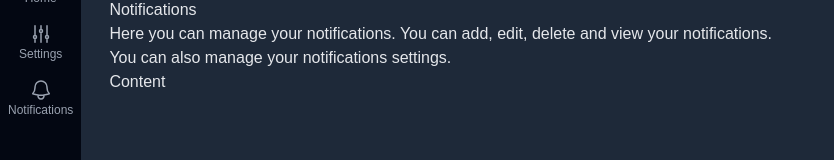
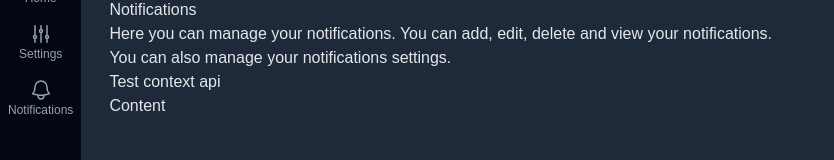
Before and after one commit to FelipeEnne/admin-template-next, a Next.js app: page /notifications in a window 1280 px wide. Shown: the part 122-282 px from the top of the page, without its empty margins (0-834 px from the left). Built offline with nearby package versions, Linux system fonts and the light colour scheme; a web font is replaced by a local one.

Commit message:
add context api

```diff
--- a/src/app/layout.tsx
+++ b/src/app/layout.tsx
@@ -1,5 +1,6 @@
 import type { Metadata } from "next";
 import { Geist, Geist_Mono } from "next/font/google";
+import { AppProvider } from "@/data/context/AppContext";
 
 import "@/styles/globals.css";
 
@@ -28,7 +29,9 @@ export default function RootLayout({
       lang="pt-BR"
       className={`${geistSans.variable} ${geistMono.variable} h-full antialiased`}
     >
-      <body className="flex min-h-full flex-col">{children}</body>
+      <body className="flex min-h-full flex-col">
+        <AppProvider name="Test context api">{children}</AppProvider>
+      </body>
     </html>
   );
 }
--- a/src/app/notifications/page.tsx
+++ b/src/app/notifications/page.tsx
@@ -1,6 +1,11 @@
+"use client";
+
 import Layout from "@/components/template/Layout";
+import useAppData from "@/data/hook/useAppData";
 
 export default function Notifications() {
+  const ctx = useAppData();
+
   return (
     <Layout
       title="Notifications"
@@ -12,6 +17,7 @@ export default function Notifications() {
         view your notifications.
       </p>
       <p>You can also manage your notifications settings.</p>
+      <p>{ctx.name}</p>
     </Layout>
   );
 }
--- /dev/null
+++ b/src/data/context/AppContext.tsx
@@ -0,0 +1,32 @@
+"use client";
+
+import { createContext, useContext } from "react";
+
+interface AppContextData {
+  name: string;
+}
+
+interface AppProviderProps {
+  children: React.ReactNode;
+  name: string;
+}
+
+const appContext = createContext<AppContextData>({ name: "" });
+
+export function AppProvider({ children, name }: AppProviderProps) {
+  return (
+    <appContext.Provider
+      value={{
+        name,
+      }}
+    >
+      {children}
+    </appContext.Provider>
+  );
+}
+
+export function useAppContext() {
+  return useContext(appContext);
+}
+
+export default appContext;
--- /dev/null
+++ b/src/data/hook/useAppData.ts
@@ -0,0 +1,8 @@
+"use client";
+
+import { useContext } from "react";
+import appContext from "../context/AppContext";
+
+const useAppData = () => useContext(appContext);
+
+export default useAppData;
```
